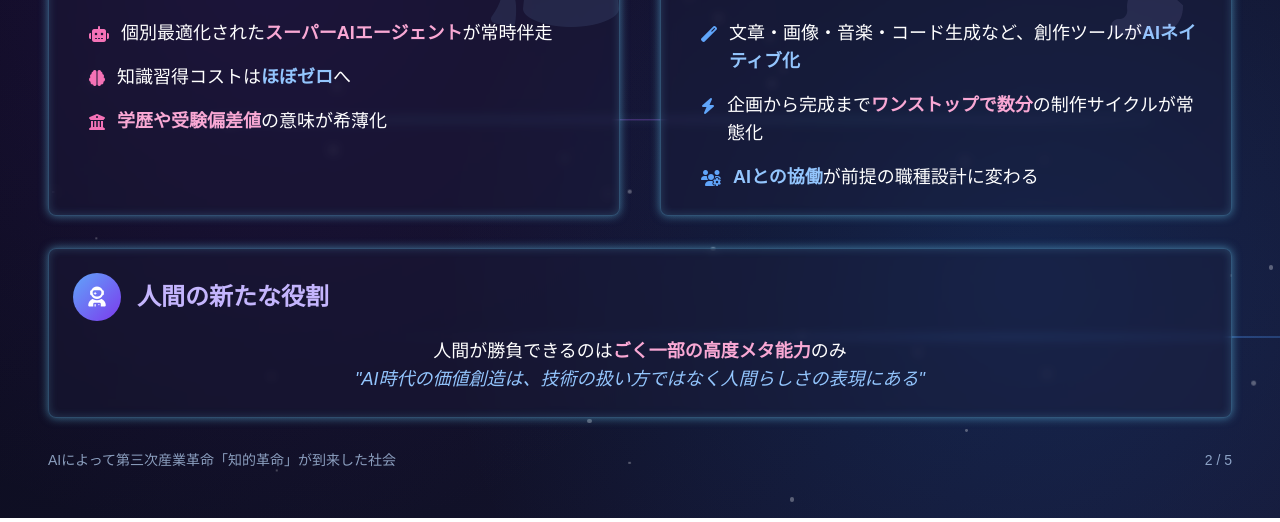
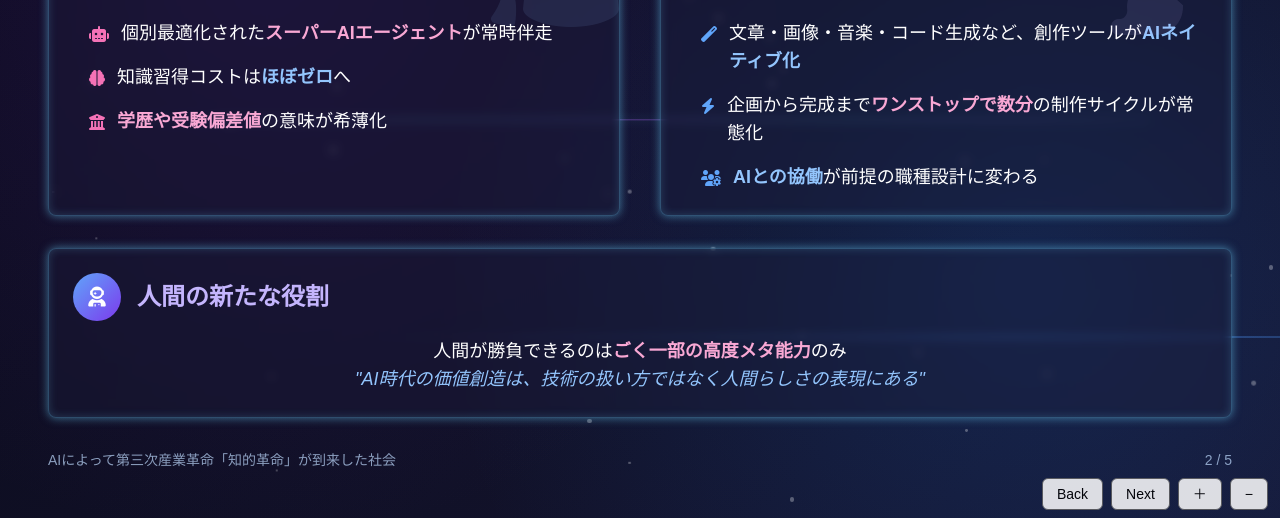
Before and after one commit to kumeS/mokumoku, a plain HTML site: page 250520_AI_era_2025/01.html in a window 1280 px wide. Shown: the part 278-800 px from the top of the page. Drawn offline with nearby package versions, Linux system fonts and the light colour scheme.

Commit message:
Update 01.html

```diff
--- a/250520_AI_era_2025/01.html
+++ b/250520_AI_era_2025/01.html
@@ -233,5 +233,6 @@
             }
         });
     </script>
+    <script defer src="./slide-nav.js"></script>
 </body>
 </html>
```
